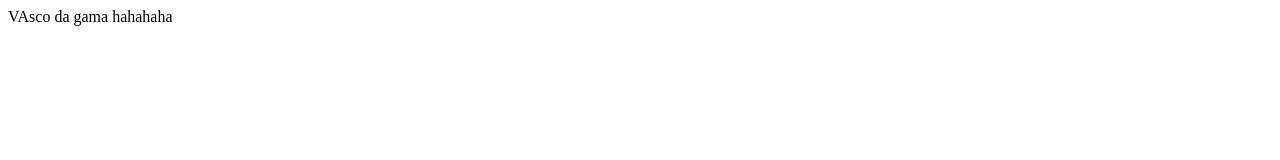
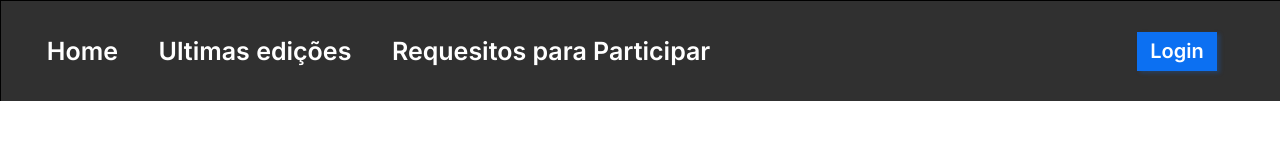
Before and after one commit to Luizocad3/Bootcamp-DNC, a plain HTML site: page index.html in a window 1280 px wide. Drawn offline with Linux system fonts and the light colour scheme.

Commit message:
criação do estlo css do menu

```diff
--- a/index.html
+++ b/index.html
@@ -5,8 +5,22 @@
     <meta http-equiv="X-UA-Compatible" content="IE=edge">
     <meta name="viewport" content="width=device-width, initial-scale=1.0">
     <title>Bootcamp DNC</title>
+
+    <link rel="preconnect" href="https://fonts.googleapis.com">
+    <link rel="preconnect" href="https://fonts.gstatic.com" crossorigin>
+    <link href="https://fonts.googleapis.com/css2?family=Inter:wght@100;200;300;400;500;600&display=swap" rel="stylesheet">
+    <link rel="stylesheet" href="style.css">
+
 </head>
+
 <body>
-    VAsco da gama hahahaha
+    <nav id="principal">
+        <div id="menu">
+            <a href="" >Home</a>
+            <a href="">Ultimas edições</a>
+            <a href="">Requesitos para Participar</a>
+        </div>
+        <button>Login</button>
+    </nav>
 </body>
 </html>
--- /dev/null
+++ b/style.css
@@ -0,0 +1,50 @@
+body{
+    margin: 0px;
+    padding: 0px
+}
+#principal{
+    width: 100%;
+    height: 100px;
+    border:  1px solid black;
+
+    background-color: #303030;
+    display: flex;
+    justify-content: space-between;
+    align-items: center;
+    border-bottom: #bababa;
+
+}
+#menu{
+    display: flex;
+    width: 55%;
+    justify-content:space-around;
+    align-items: center;
+    margin-left: 2%;
+}
+#principal div a{
+    font-size: 25px;
+    font-weight: 600;
+    font-family: "inter";
+    color: white;
+    text-decoration: none;
+}
+
+#principal div a:hover{
+    color: #cccccc;
+}
+#principal button{
+    margin-right: 5%;
+    background-color: #0c70f2;
+    border: 0px;
+
+    height: 39px;
+    width: 80px;
+
+    font-family: "inter";
+    font-size: 20px;
+    font-weight: 600;
+    color: #ffffff;
+
+    box-shadow: 3px 2px 4px rgba(12, 112, 242, 0.25);
+    cursor: pointer;
+}
```
